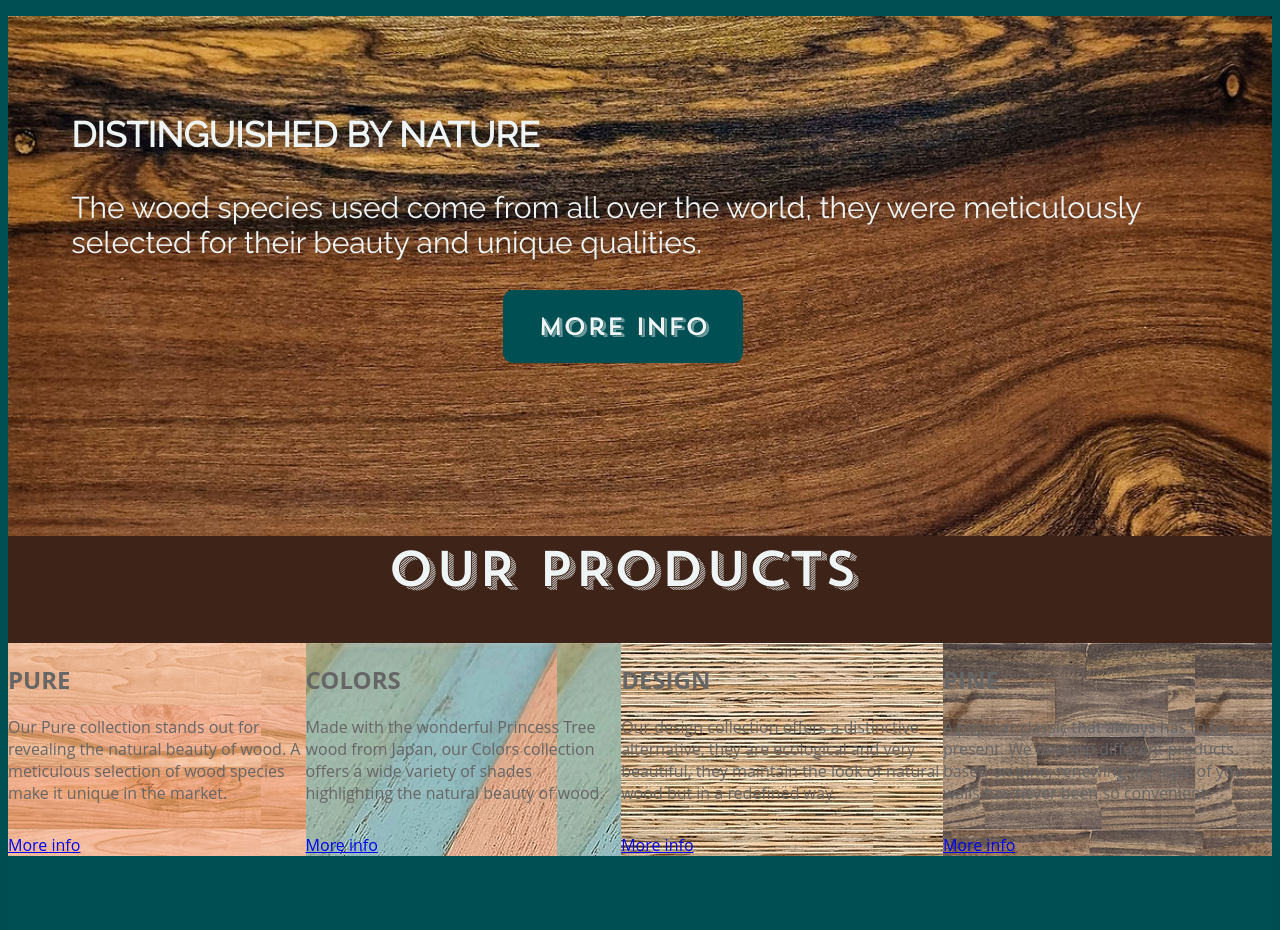
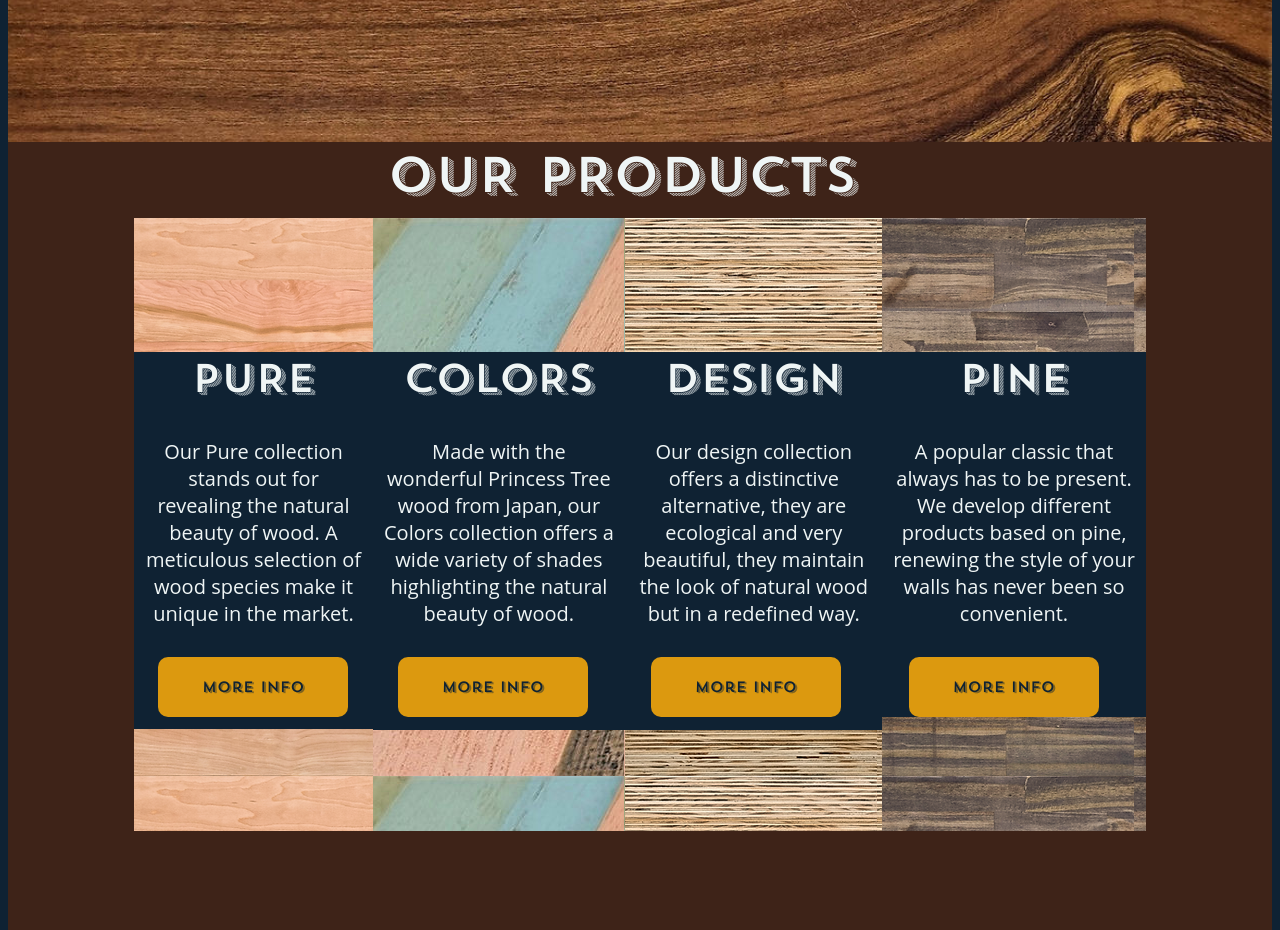
Before and after one commit to dfigalo1/FeelingWood, a plain HTML site: page index.html in a window 1280 px wide. Shown: the part 1693-2623 px from the top of the page. Drawn offline with Linux system fonts and the light colour scheme.

Commit message:
arreglos en index

```diff
--- a/index.html
+++ b/index.html
@@ -82,7 +82,7 @@
   <div class="container-items">
         <div  id="title" class="item">
           <h3><strong>A NEW IDENTITY, EASY.</strong></h3>
-          <p>Take your home or workspace to the next level with our peel and stick wood planks
+          <p>Take your home or workspace to the next level with our peel and stick wood planks.
           </p>
         </div>
         <div class="item">
@@ -118,26 +118,49 @@
   </div>
   <div class="container-products">
     <div id="pure">
+      <div class="bluecontainer">
       <h1>PURE</h1>
       <p>Our Pure collection stands out for revealing the natural beauty of wood. A meticulous selection of wood species make it unique in the market.</p>
-      <a href="products.html">More info</a>
+      <a class="buttonprod" href="products.html">More info</a>
+    </div>
     </div>
     <div id="colors">
+      <div class="bluecontainer">
       <h1>COLORS</h1>
       <p>Made with the wonderful Princess Tree wood from Japan, our Colors collection offers a wide variety of shades highlighting the natural beauty of wood.</p>
-      <a href="products.html">More info</a>
+      <a class="buttonprod" href="products.html">More info</a>
+    </div>
     </div>
     <div id="design">
+      <div class="bluecontainer">
       <h1>DESIGN</h1>
       <p>Our design collection offers a distinctive alternative, they are ecological and very beautiful, they maintain the look of natural wood but in a redefined way.</p>
-      <a href="products.html">More info</a>
+      <a class="buttonprod" href="products.html">More info</a>
     </div>
+  </div>
     <div id="pine">
+      <div class="bluecontainer">
       <h1>PINE</h1>
       <p>A popular classic that always has to be present. We develop different products based on pine, renewing the style of your walls has never been so convenient.</p>
-      <a href="products.html">More info</a>
+      <a class="buttonprod" href="products.html">More info</a>
+    </div>
     </div>
 </div>
+</section>
+<!-- -->
+
+<!-- -->
+<section class="section-title">
+  <div class="container-items">
+        <div  id="title" class="item">
+          <h3><strong>A NEW IDENTITY, EASY.</strong></h3>
+          <p>Take your home or workspace to the next level with our peel and stick wood planks.
+          </p>
+        </div>
+        <div class="item">
+          <img src="./images/imageindex2.jpg">
+        </div>
+    </div>
 </section>
 <!-- -->
 
--- a/styles/style.css
+++ b/styles/style.css
@@ -2,7 +2,7 @@
 # General
 --------------------------------------------------------------*/
 body {
-  background: #004F53;
+  background: #0f2233;
   color: #666666;
   font-family: "Open Sans", sans-serif;
   overflow-x: hidden;
@@ -10,7 +10,7 @@ body {
 
 #nav {
   padding: 20px 20px;
-  background-color: #004F53;
+  background-color: #0f2233;
 }
 
 #nav a {
@@ -122,7 +122,7 @@ p {
   font-family: "Trend Sans";
   font-weight: 400;
   padding-left: 20%;
-  color: #004F53;
+  color: #0f2233;
   padding-top: 0;
   margin-bottom: 0;
 }
@@ -133,19 +133,15 @@ p {
   padding: 0 0 30px 30px;
 }
 
-.container-items {
-  display: flex;
-  padding: 10px 0 0 5px;
-}
-
 .item {
- margin: 5%;
+margin-left: 5%;
  font-family: "Raleway";
+   margin-bottom: -30px;
 }
 
 .yellow {
   background-color: #dc990f;
-  color: #004F53;
+  color: #0f2233;
   font-size: 40px;
   padding-left: 20%;
 }
@@ -161,6 +157,11 @@ p {
   background-color: #3e2318;
 }
 
+.container-items {
+  display: flex;
+  padding: 10px 0 0 5px;
+}
+
 #background-index-two {
   background-image:  url("../images/imageIndex3.jpg");
   background-repeat: no-repeat;
@@ -171,18 +172,17 @@ p {
 }
 
 .button {
-  background: #004F53;
-  color: #eff5f5;
+  background: #dc990f;
+  color: #0f2233;
   display: inline-block;
   border-radius: 10px;
   text-decoration: none;
   text-align: center;
-  font-size: 25px;
-  padding: 20px;
-  width: 200px;
-  transition: all 0.5s;
+  font-size: 20px;
+  padding: 30px;
+  width: 150px;
   cursor: pointer;
-  margin-left: 38%;
+  margin-left: 35%;
   font-family: "Trend Sans";
 }
 
@@ -193,27 +193,138 @@ p {
   font-weight: 400;
   margin-top: 0px;
   margin-left: 30%;
+  margin-bottom: 10px;
   padding: 0;
 }
 
 .container-products {
   display: flex;
-
+  padding: 0 10% 10% 10%;
 }
 
 #pure {
   background-image:  url("../images/pure.png");
+  padding-top: 10%;
+  padding-bottom: 10%;
+}
+
+#pure .bluecontainer {
+background-color: #0f2233;
+padding-bottom: 5%;
+}
+
+#pure h1 {
+  font-family: "Trend Sans";
+  color: #eff5f5;
+  font-size: 40px;
+  text-align: center;
+  font-weight: 400;
+}
+
+#pure p {
+  color: #eff5f5;
+  font-size: 20px;
+  text-align: center;
+  font-weight: 400;
+  padding: 0 10px 0 10px;
 }
 
 #colors {
   background-image:  url("../images/colors.jpg");
+  padding-top: 10%;
+  padding-bottom: 10%;
 }
+
+#colors .bluecontainer {
+  background-color: #0f2233;
+  padding-bottom: 5%;
+  }
+
+  #colors h1 {
+    font-family: "Trend Sans";
+    color: #eff5f5;
+    font-size: 40px;
+    text-align: center;
+    font-weight: 400;
+  }
+
+  #colors p {
+    color: #eff5f5;
+    font-size: 20px;
+    text-align: center;
+    font-weight: 400;
+    padding: 0 10px 0 10px;
+  }
+
 #design {
   background-image:  url("../images/design.png");
+  padding-top: 10%;
+  padding-bottom: 10%;
 }
+
+#design .bluecontainer {
+  background-color: #0f2233;
+  padding-bottom: 5%;
+  }
+
+  #design h1 {
+    font-family: "Trend Sans";
+    color: #eff5f5;
+    font-size: 40px;
+    text-align: center;
+    font-weight: 400;
+  }
+
+  #design p {
+    color: #eff5f5;
+    font-size: 20px;
+    text-align: center;
+    font-weight: 400;
+    padding: 0 10px 0 10px;
+  }
+
 #pine {
   background-image:  url("../images/pine.png");
+  padding-top: 10%;
+  padding-bottom: 10%;
 }
+
+#pine .bluecontainer {
+  background-color: #0f2233;
+}
+
+  #pine h1 {
+    font-family: "Trend Sans";
+    color: #eff5f5;
+    font-size: 40px;
+    text-align: center;
+    font-weight: 400;
+  }
+
+  #pine p {
+    color: #eff5f5;
+    font-size: 20px;
+    text-align: center;
+    font-weight: 400;
+    padding: 0 10px 0 10px;
+  }
+
+  .buttonprod {
+    background: #dc990f;
+    color: #0f2233;
+    display: inline-block;
+    border-radius: 10px;
+    text-decoration: none;
+    text-align: center;
+    font-size: 15px;
+    padding: 20px;
+    width: 150px;
+    transition: all 0.5s;
+    cursor: pointer;
+    margin-left: 10%;
+    font-family: "Trend Sans";
+  }
+
 
 /* About Us Section
 --------------------------------*/
@@ -322,7 +433,7 @@ form .form-row .textarea{
 .input-data input:valid ~ label, .textarea textarea:valid ~ label{
   transform: translateY(-13px);
   font-size: 14px;
-  color: #004F53;
+  color: #0f2233;
   padding: 0px 10px;
 }
 
@@ -394,7 +505,7 @@ form .form-row .textarea{
 #footer {
   box-shadow: 0px 0px 12px 0px rgba(0, 0, 0, 0.1);
   padding: 20px 30px;
-  background-color: #004F53;
+  background-color: #0f2233;
 }
 
 
@@ -425,7 +536,7 @@ form .form-row .textarea{
   position: absolute;
   height: 100%;
   width: 50%;
-  color: #004F53;
+  color: #0f2233;
   background: #fff;
   line-height: 60px;
   font-size: 18px;
@@ -480,7 +591,7 @@ form .form-row .textarea{
   font-size: 16px;
   color: #fff;
   line-height: 40px;
-  background: #004F53;
+  background: #0f2233;
   height: 40px;
   width: 100px;
   user-select: none;
```
